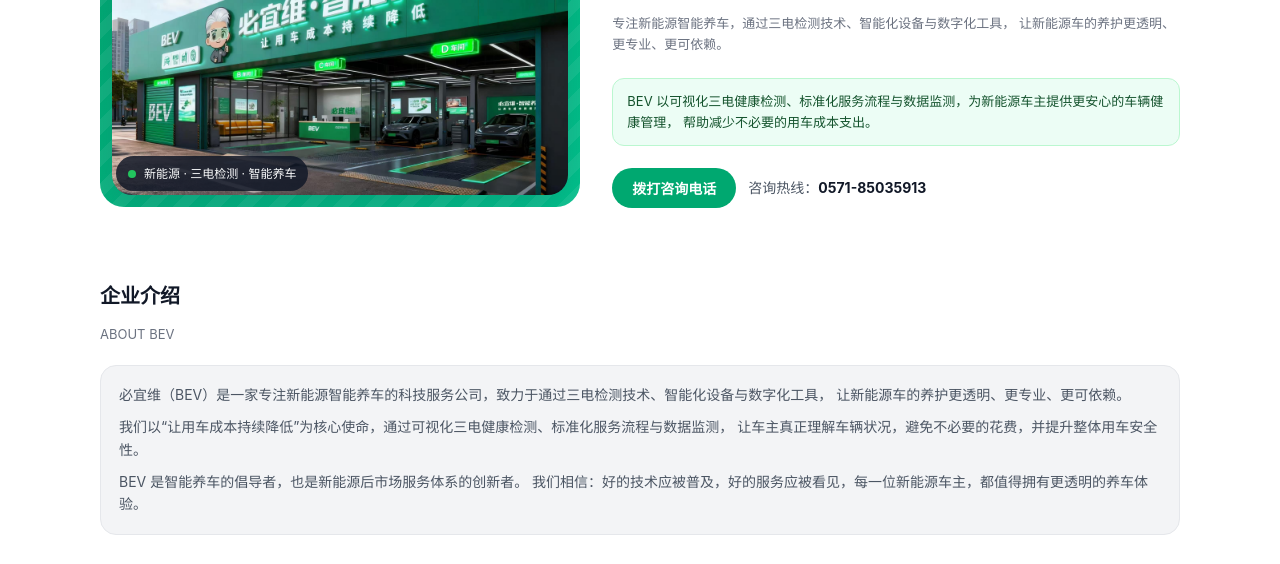
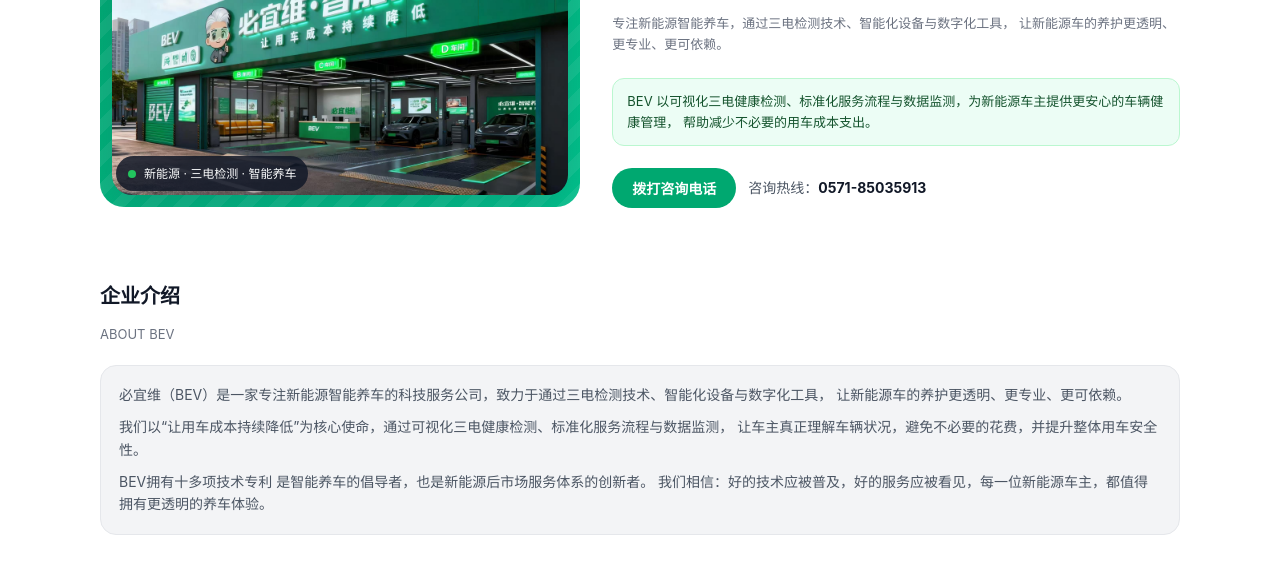
Before and after one commit to huhot3655/bevmvp, a plain HTML site: page index.html in a window 1280 px wide. Shown: the part 204-768 px from the top of the page. Drawn offline with Linux system fonts and the light colour scheme.

Commit message:
Update index.html

```diff
--- a/index.html
+++ b/index.html
@@ -401,7 +401,7 @@
                     让车主真正理解车辆状况，避免不必要的花费，并提升整体用车安全性。
                 </p>
                 <p>
-                    BEV 是智能养车的倡导者，也是新能源后市场服务体系的创新者。
+                    BEV拥有十多项技术专利 是智能养车的倡导者，也是新能源后市场服务体系的创新者。
                     我们相信：好的技术应被普及，好的服务应被看见，每一位新能源车主，都值得拥有更透明的养车体验。
                 </p>
             </div>
```
